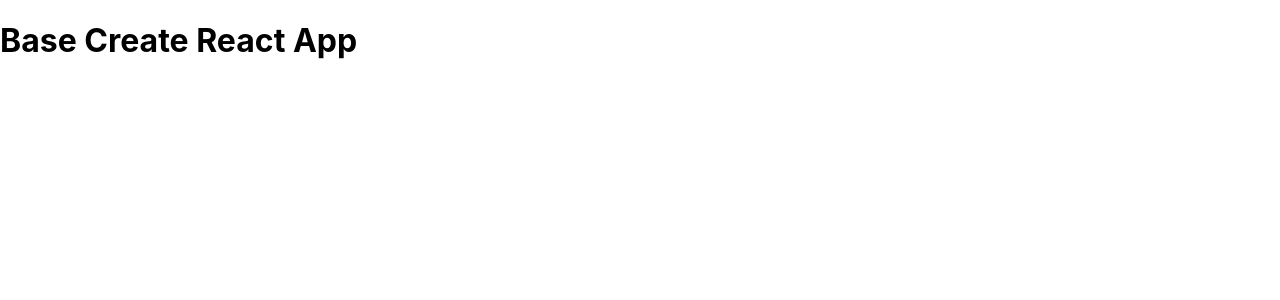
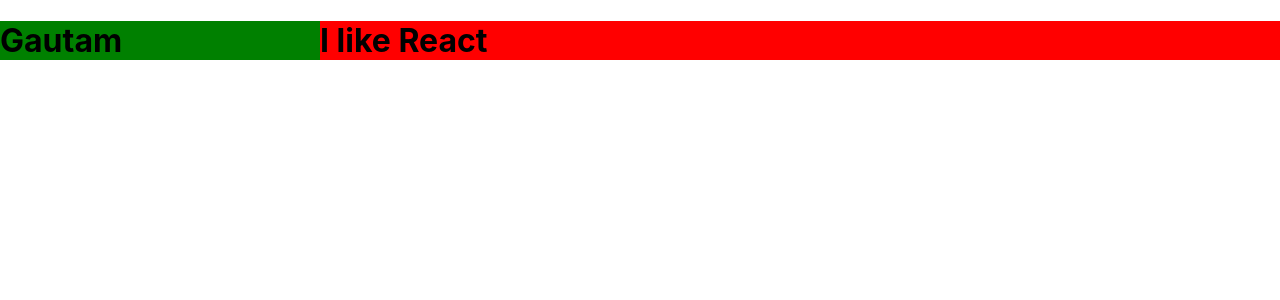
Before and after one commit to sonalkarg/react-fundamentals, a React (Create React App) app: page / in a window 1280 px wide. Shown: the top 300 px of the page. Built offline with nearby package versions, Linux system fonts and the light colour scheme.

Commit message:
Split screen component

```diff
--- a/package.json
+++ b/package.json
@@ -9,6 +9,7 @@
     "react": "^17.0.2",
     "react-dom": "^17.0.2",
     "react-scripts": "4.0.3",
+    "styled-components": "^5.3.5",
     "web-vitals": "^1.1.2"
   },
   "scripts": {
--- a/src/App.js
+++ b/src/App.js
@@ -1,7 +1,20 @@
+import { SplitScreen } from "./SplitScreen";
+
+const LeftComp = ({ name }) => {
+  return <h1 style={{ backgroundColor: "green" }}>{name}</h1>;
+};
+
+const RightComp = ({ message }) => {
+  return <h1 style={{ backgroundColor: "red" }}>{message}</h1>;
+};
+
 function App() {
   return (
     <>
-      <h1>Base Create React App</h1>
+      <SplitScreen leftWeight={1} rightWeight={3}>
+        <LeftComp name={"Gautam"} />
+        <RightComp message={"I like React"} />
+      </SplitScreen>
     </>
   );
 }
--- /dev/null
+++ b/src/SplitScreen.js
@@ -0,0 +1,19 @@
+import styled from "styled-components";
+
+const Container = styled.div`
+  display: flex;
+`;
+
+const Pane = styled.div`
+  flex: ${(props) => props.weight};
+`;
+
+export const SplitScreen = ({ children, leftWeight = 1, rightWeight = 1 }) => {
+  const [left, right] = children;
+  return (
+    <Container>
+      <Pane weight={leftWeight}>{left}</Pane>
+      <Pane weight={rightWeight}>{right}</Pane>
+    </Container>
+  );
+};
```
Also changed, not shown: 1 other file (tests, documents, lock files or other folders).
